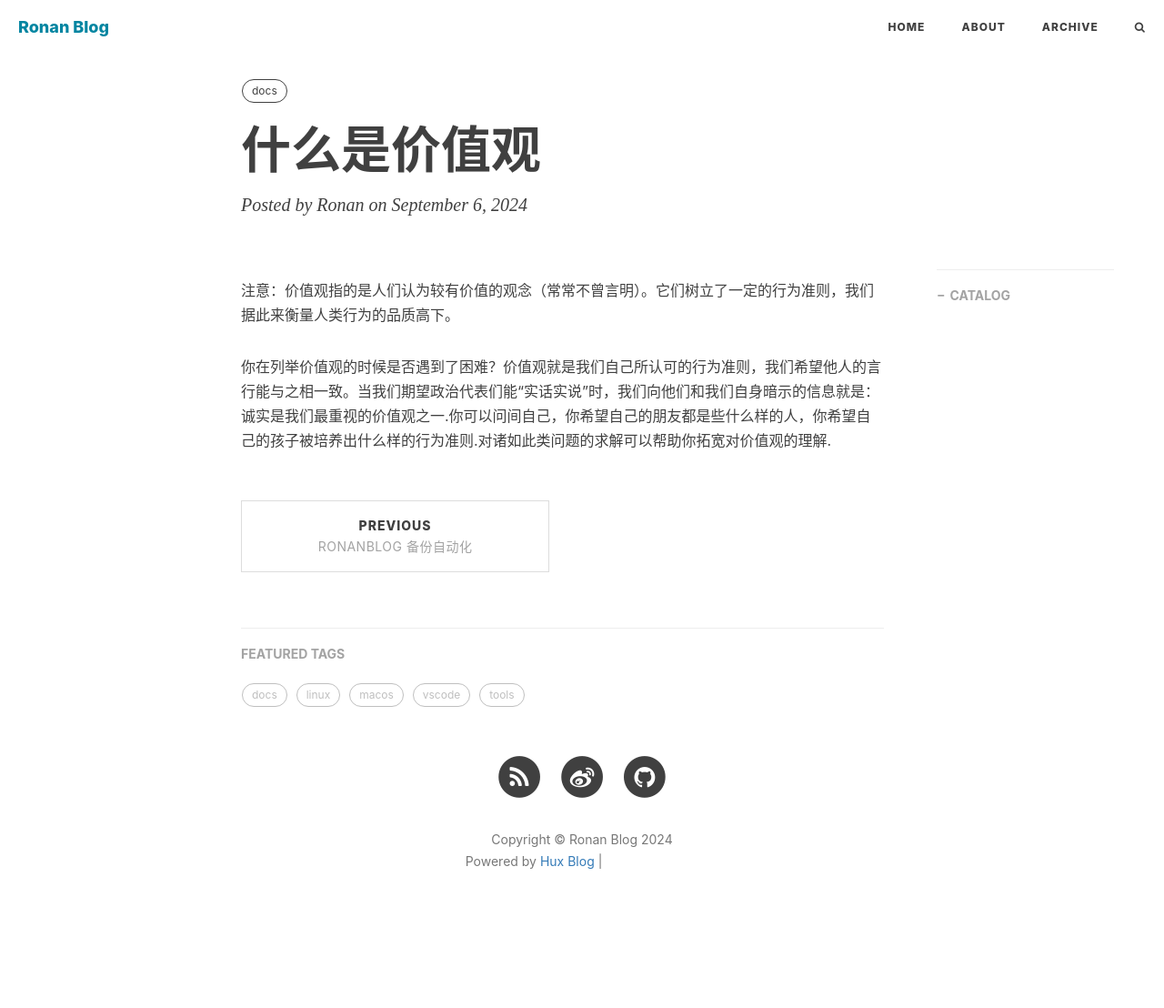
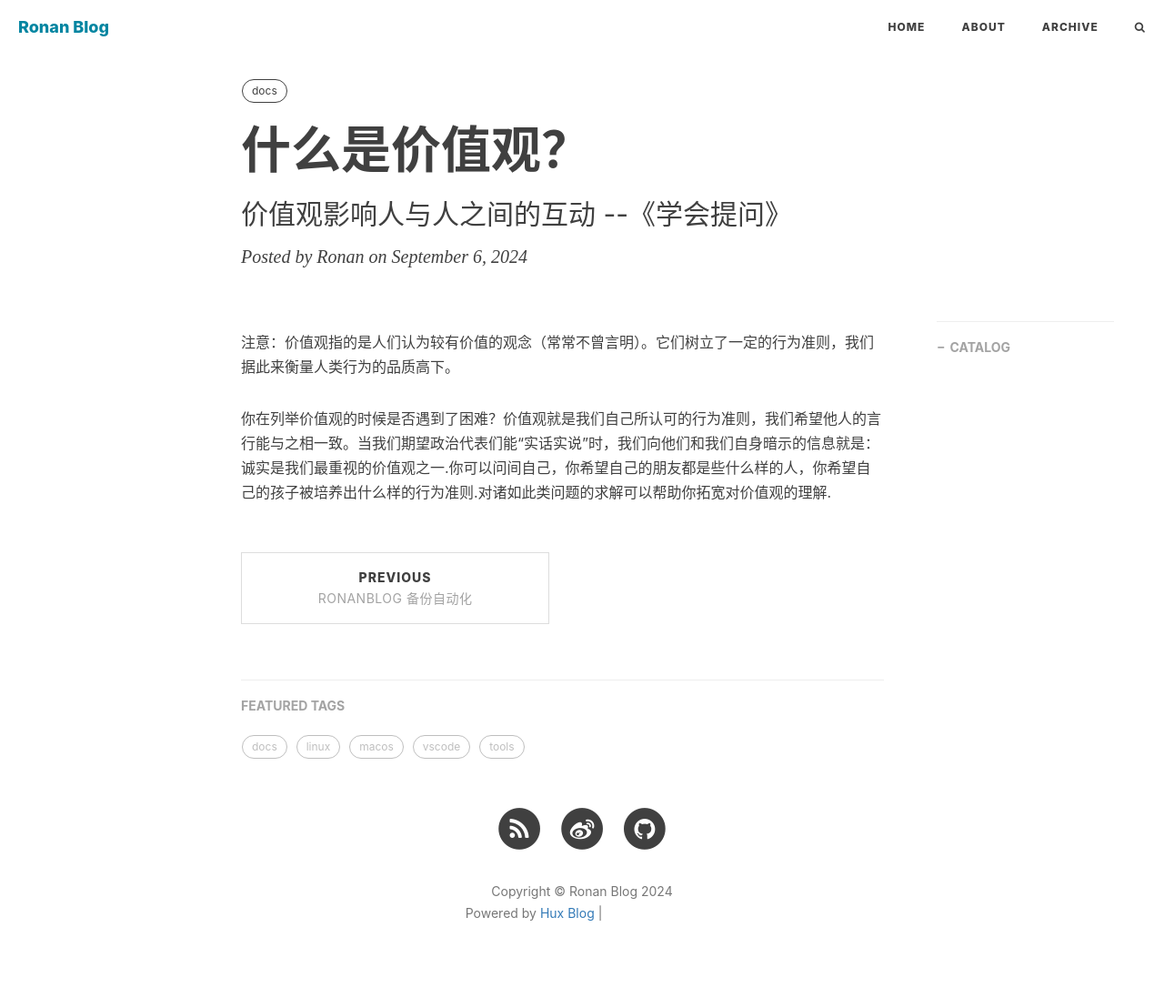
Before and after one commit to EchoZap/Huxpro_Blog, a Jekyll site: the page built from _posts/2024-09-06-什么是价值观？.md, in a window 1280 px wide. Shown: the whole page at 91% size. Built offline with Jekyll 4.4.1, drawn with Linux system fonts in a browser that asks for light colours; nearby versions of some CDN libraries; comment, search, counter and statistics services are not loaded; before the commit the page ends 1051 px from its top, so only the background shows below that; grey boxes are pictures that could not be loaded.

Commit message:
Update and rename 2024-09-06-什么是价值观.md to 2024-09-06-什么是价值观？.md

```diff
--- a/_posts/2024-09-06-什么是价值观.md
+++ b/_posts/2024-09-06-什么是价值观？.md
@@ -1,6 +1,7 @@
 ---
 layout: post
-title: "什么是价值观"
+title: "什么是价值观？"
+subtitle: "价值观影响人与人之间的互动   --《学会提问》"
 author: "Ronan"
 header-style: text
 tags:
```
